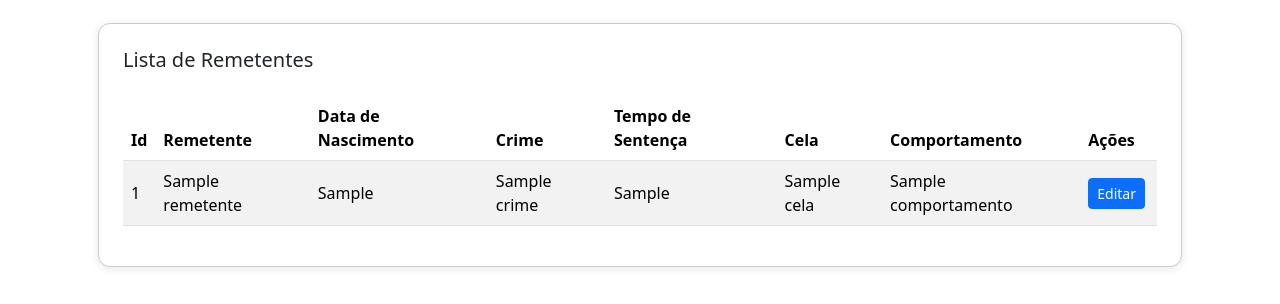
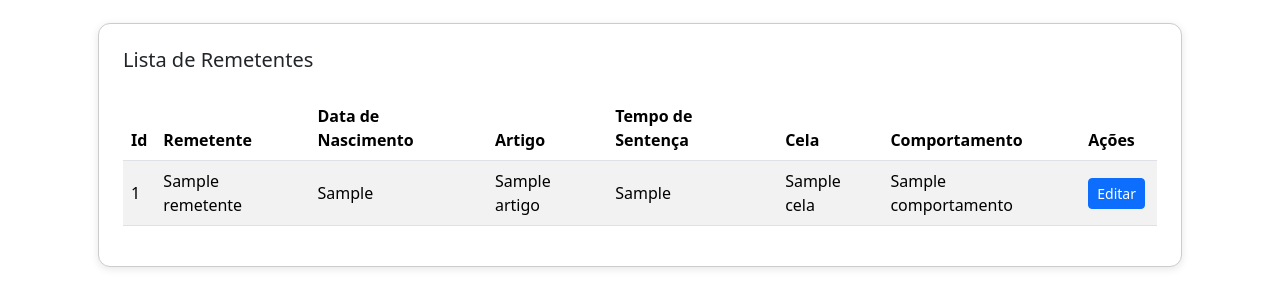
Before and after one commit to luizeduardoifes/ProjetoIntegrador-Ifes, a FastAPI app: template templates/consulta.html in a window 1280 px wide. Shown: the part 297-601 px from the top of the page. Run offline with FastAPI, Linux system fonts and the light colour scheme; the template is opened without the code that fills it: most values are stand-ins (such as "Sample title", 1, 10 or a date in 2020).

Commit message:
altera campo 'crime' para 'artigo' em cadastro e consulta de remetentes

```diff
--- a/main.py
+++ b/main.py
@@ -115,7 +115,7 @@ def cadastrar_remetente(
     request: Request,
     remetente: str = Form(...),
     data_nascimento: str = Form(...),
-    crime: str = Form(...),
+    artigo: str = Form(...),
     tempo_sentenca: int = Form(...),
     cela: str = Form(...),
     comportamento: str = Form(...)
@@ -139,7 +139,7 @@ def cadastrar_remetente(
             id=0,  # será atribuído após inserção
             remetente=remetente,
             data_nascimento=data_formatada,
-            crime=crime,
+            artigo=artigo,
             tempo_sentenca=tempo_sentenca,
             cela=cela,
             comportamento=comportamento
@@ -193,7 +193,7 @@ async def atualizar_remetente(
     id: int = Form(...),
     remetente: str = Form(...),
     data_nascimento: str = Form(...),
-    crime: str = Form(...),
+    artigo: str = Form(...),
     tempo_sentenca: str = Form(...),
     cela: str = Form(...),
     comportamento: str = Form(...),
@@ -203,7 +203,7 @@ async def atualizar_remetente(
         id=id,
         remetente=remetente,
         data_nascimento=datetime.strptime(data_nascimento, "%Y-%m-%d").date(),
-        crime=crime,
+        artigo=artigo,
         tempo_sentenca=tempo_sentenca,
         cela=cela,
         comportamento=comportamento
--- a/models/remetente.py
+++ b/models/remetente.py
@@ -6,7 +6,7 @@ class Remetente:
     id: int
     remetente: str
     data_nascimento: date
-    crime: str
+    artigo: int
     tempo_sentenca: str
     cela: str
     comportamento: str
--- a/templates/cadastro.html
+++ b/templates/cadastro.html
@@ -115,8 +115,8 @@
 
                 </div>
                 <div class="mb-3">
-                    <label for="crime" class="form-label">Crime</label>
-                    <input type="text" class="form-control" id="crime" name="crime" required>
+                    <label for="artigo" class="form-label">Artigo</label>
+                    <input type="text" class="form-control" id="artigo" name="artigo" required>
                 </div>
                 <div class="mb-3">
                     <label for="tempo_sentenca" class="form-label">Tempo de Sentença (em anos)</label>
--- a/templates/consulta.html
+++ b/templates/consulta.html
@@ -131,7 +131,7 @@
                                 <th>Id</th>
                                 <th>Remetente</th>
                                 <th>Data de Nascimento</th>
-                                <th>Crime</th>
+                                <th>Artigo</th>
                                 <th>Tempo de Sentença</th>
                                 <th>Cela</th>
                                 <th>Comportamento</th>
@@ -156,9 +156,9 @@
                                             value="{{ consulta.data_nascimento }}">
                                     </td>
                                     <td>
-                                        <span class="text-span">{{ consulta.crime }}</span>
-                                        <input type="text" name="crime" class="form-control form-input"
-                                            value="{{ consulta.crime }}">
+                                        <span class="text-span">{{ consulta.artigo }}</span>
+                                        <input type="text" name="artigo" class="form-control form-input"
+                                            value="{{ consulta.artigo }}">
                                     </td>
                                     <td>
                                         <span class="text-span">{{ consulta.tempo_sentenca }}</span>
```
Also changed, not shown: repo/remetente_repo.py (+6 -6 lines).
